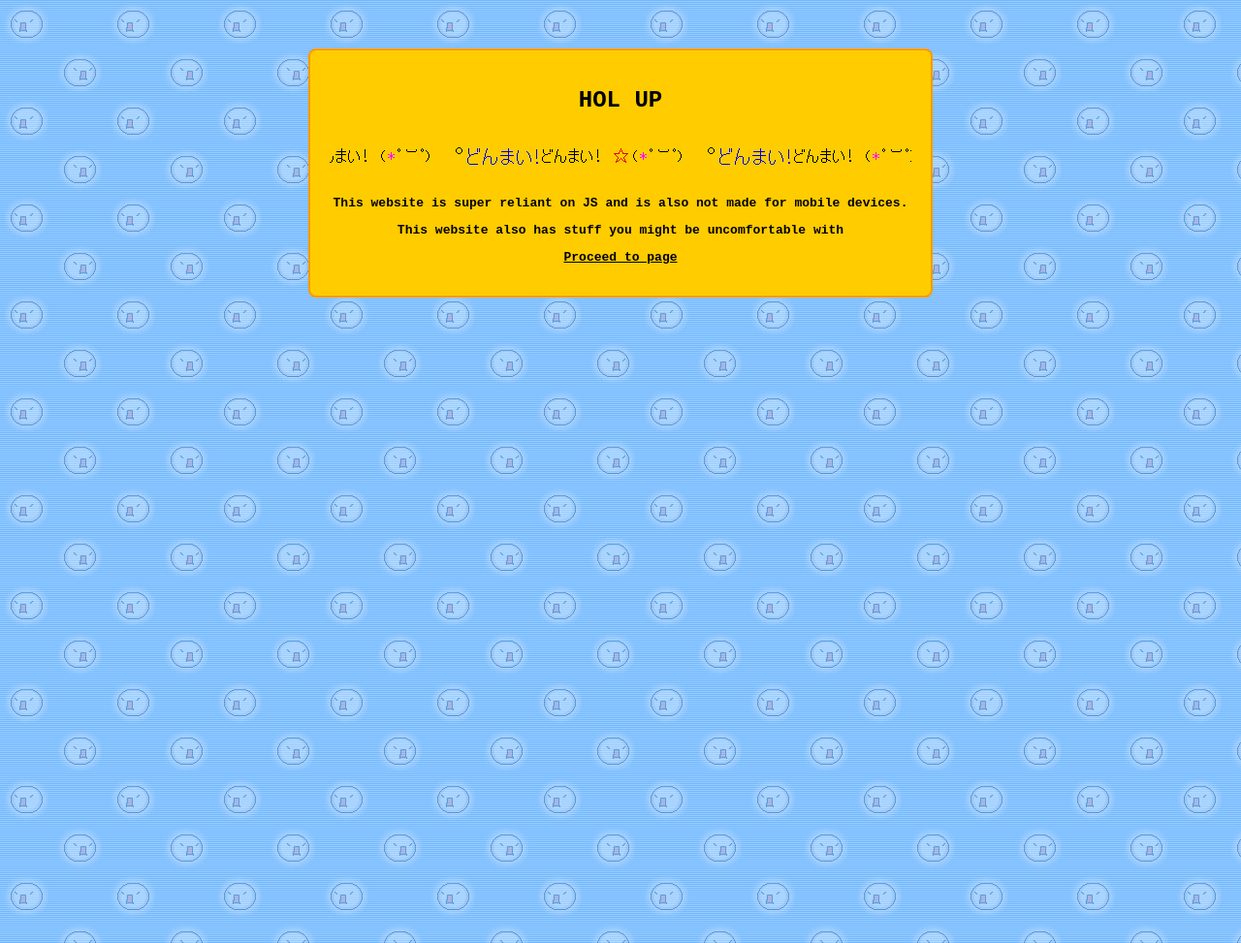
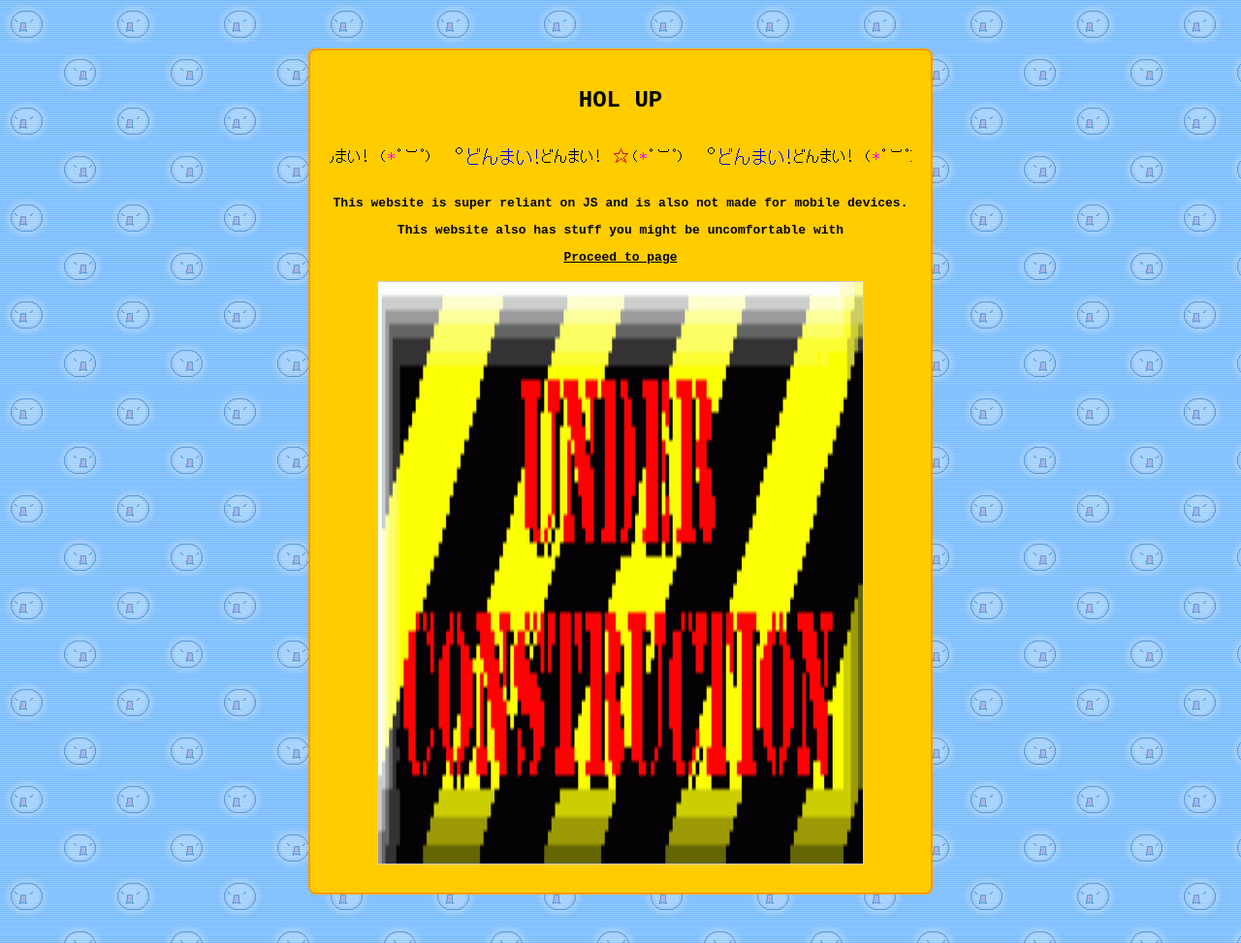
Before and after one commit to linuxfandudeguy/linuxfandudeguy.github.io, a Jekyll site: the page built from index.html, in a window 1280 px wide. Shown: the whole page at 97% size. Built offline with Jekyll 4.4.1, drawn with Linux system fonts in a browser that asks for light colours.

Commit message:
Update index.html

```diff
--- a/index.html
+++ b/index.html
@@ -19,4 +19,7 @@ title: HOL UP
   <p>This website is super reliant on JS and is also not made for mobile devices.</p>
   <p>This website also has stuff you  might be uncomfortable with</p>
   <p><a href="homepage.html" style="color: #000; text-decoration: underline;">Proceed to page</a></p>
+
+  <img src="./assets/under-construction-rtl.gif" alt="under contruction" width="500" height="600">
+
 </div>
```
